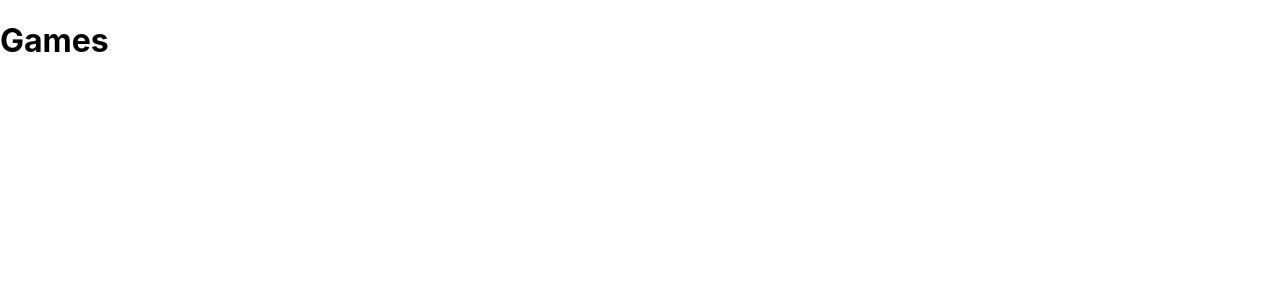
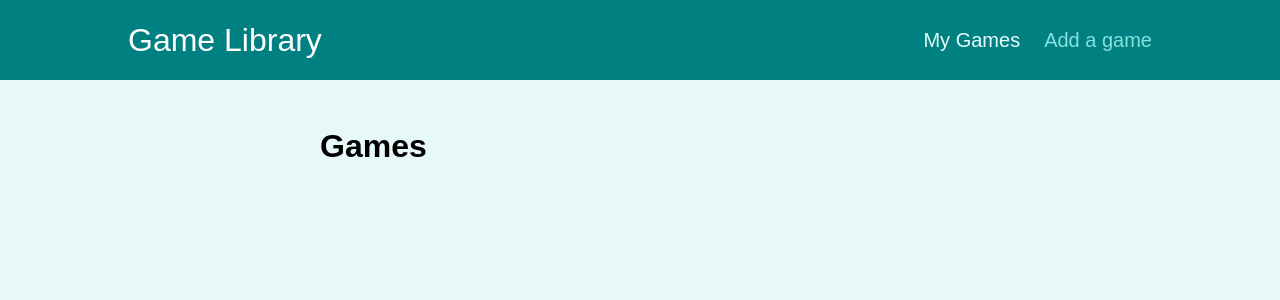
Before and after one commit to teodoragavrila/TapThatJob2022, a React (Create React App) app in the folder react-router-demo/: page /games in a window 1280 px wide. Shown: the top 300 px of the page. Built offline with nearby package versions, Linux system fonts and the light colour scheme.

Commit message:
Main navigation

```diff
--- a/react-router-demo/src/App.js
+++ b/react-router-demo/src/App.js
@@ -1,4 +1,5 @@
 import { Navigate, Route, Routes } from 'react-router-dom';
+import Layout from './components/layout/Layout';
 import GameDetails from './pages/GameDetails';
 import Games from './pages/Games';
 
@@ -6,11 +7,13 @@ function App() {
   return (
     <div>
       <main>
-        <Routes>
-          <Route path="/" element={<Navigate to="/games" />} />
-          <Route path="/games" element={<Games />} />
-          <Route path="/games/:gameId" element={<GameDetails />} />
-        </Routes>
+        <Layout>
+          <Routes>
+            <Route path="/" element={<Navigate to="/games" />} />
+            <Route path="/games" element={<Games />} />
+            <Route path="/games/:gameId" element={<GameDetails />} />
+          </Routes>
+        </Layout>
       </main>
     </div>
   );
--- /dev/null
+++ b/react-router-demo/src/components/layout/Layout.js
@@ -0,0 +1,15 @@
+import { Fragment } from 'react';
+
+import classes from './Layout.module.css';
+import MainNavigation from './MainNavigation';
+
+const Layout = (props) => {
+  return (
+    <Fragment>
+      <MainNavigation />
+      <main className={classes.main}>{props.children}</main>
+    </Fragment>
+  );
+};
+
+export default Layout;
--- /dev/null
+++ b/react-router-demo/src/components/layout/Layout.module.css
@@ -0,0 +1,5 @@
+.main {
+  margin: 3rem auto;
+  width: 90%;
+  max-width: 40rem;
+}
--- /dev/null
+++ b/react-router-demo/src/components/layout/MainNavigation.js
@@ -0,0 +1,27 @@
+import { NavLink } from 'react-router-dom';
+
+import classes from './MainNavigation.module.css';
+
+const MainNavigation = () => {
+  return (
+    <header className={classes.header}>
+      <div className={classes.logo}>Game Library</div>
+      <nav className={classes.nav}>
+        <ul>
+          <li>
+            <NavLink to='/games' className={(navData) => navData.isActive ? classes.active : '' } >
+              My Games
+            </NavLink>
+          </li>
+          <li>
+            <NavLink to='/new-game' className={(navData) => navData.isActive ? classes.active : '' }>
+              Add a game
+            </NavLink>
+          </li>
+        </ul>
+      </nav>
+    </header>
+  );
+};
+
+export default MainNavigation;
--- /dev/null
+++ b/react-router-demo/src/components/layout/MainNavigation.module.css
@@ -0,0 +1,37 @@
+.header {
+  width: 100%;
+  height: 5rem;
+  display: flex;
+  padding: 0 10%;
+  justify-content: space-between;
+  align-items: center;
+  background-color: #008080;
+}
+
+.logo {
+  font-size: 2rem;
+  color: white;
+}
+
+.nav ul {
+  list-style: none;
+  display: flex;
+  margin: 0;
+  padding: 0;
+}
+
+.nav li {
+  margin-left: 1.5rem;
+  font-size: 1.25rem;
+}
+
+.nav a {
+  text-decoration: none;
+  color: #88dfdf;
+}
+
+.nav a:hover,
+.nav a:active,
+.nav a.active {
+  color: #e6fcfc;
+}
--- a/react-router-demo/src/index.css
+++ b/react-router-demo/src/index.css
@@ -1,13 +1,56 @@
-body {
-  margin: 0;
-  font-family: -apple-system, BlinkMacSystemFont, 'Segoe UI', 'Roboto', 'Oxygen',
-    'Ubuntu', 'Cantarell', 'Fira Sans', 'Droid Sans', 'Helvetica Neue',
-    sans-serif;
-  -webkit-font-smoothing: antialiased;
-  -moz-osx-font-smoothing: grayscale;
+* {
+  box-sizing: border-box;
 }
 
-code {
-  font-family: source-code-pro, Menlo, Monaco, Consolas, 'Courier New',
-    monospace;
+body {
+  font-family: sans-serif;
+  margin: 0;
+  background-color: #e7f8f8;
 }
+
+.centered {
+  margin: 3rem auto;
+  text-align: center;
+  display: flex;
+  justify-content: center;
+  align-items: center;
+}
+
+.focused {
+  font-size: 3rem;
+  font-weight: bold;
+  color: white;
+}
+
+.btn {
+  text-decoration: none;
+  background-color: teal;
+  color: white;
+  border-radius: 4px;
+  padding: 0.75rem 1.5rem;
+  border: 1px solid teal;
+  cursor: pointer;
+}
+
+.btn:hover,
+.btn:active {
+  background-color: #11acac;
+  border-color: #11acac;
+}
+
+.btn--flat {
+  cursor: pointer;
+  font: inherit;
+  color: teal;
+  border: none;
+  background-color: none;
+  text-decoration: none;
+  padding: 0.75rem 1.5rem;
+  border-radius: 4px;
+}
+
+.btn--flat:hover,
+.btn--flat:active {
+  background-color: teal;
+  color: white;
+}
```
